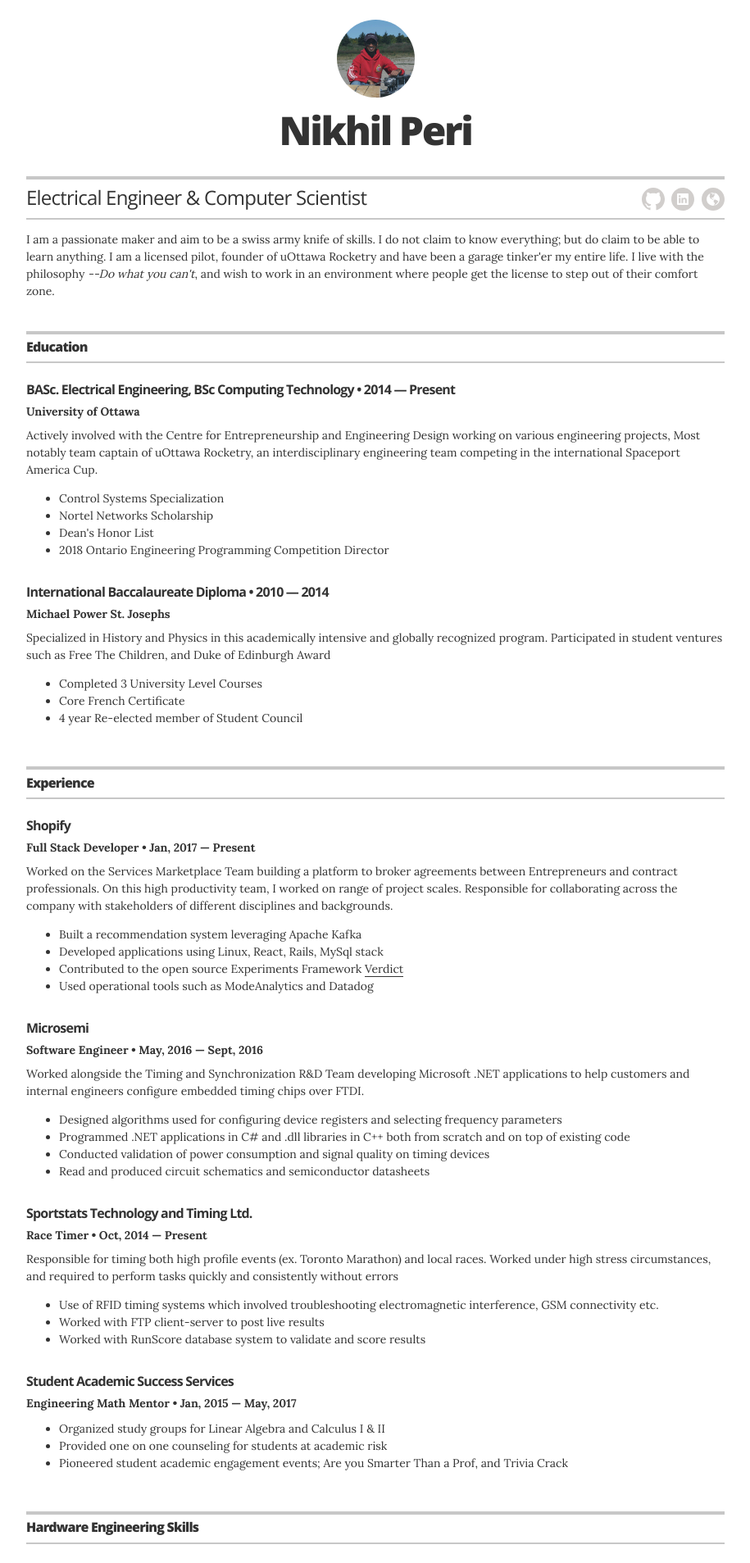
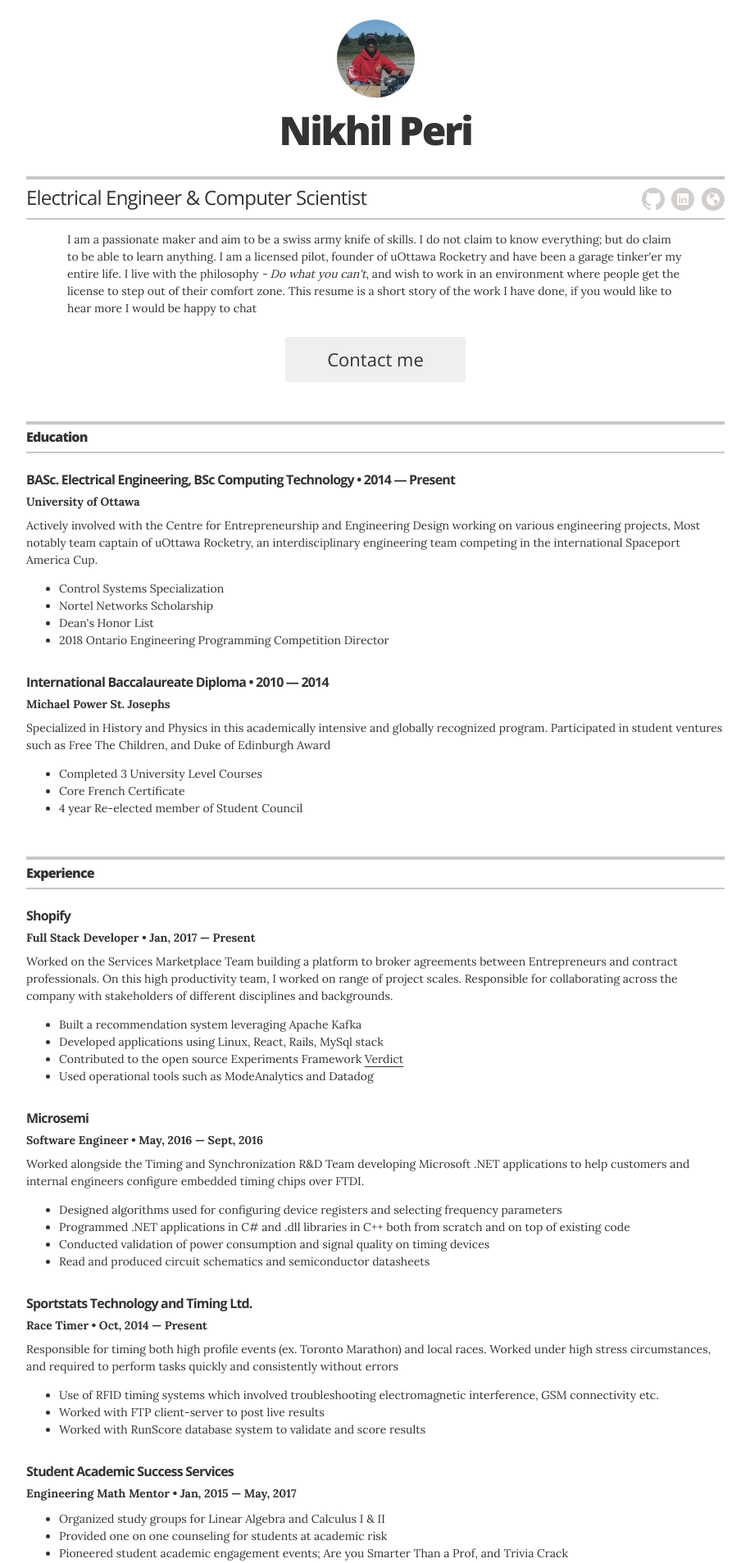
Before and after one commit to jglovier/resume-template, a Jekyll site: the page built from index.html, in a window 1280 px wide. Shown: the top 1907 px of the page at 82% size, without its empty margins (182-1097 px from the left). Built offline with Jekyll 4.4.1, drawn with Linux system fonts in a browser that asks for light colours.

Commit message:
new intro

```diff
--- a/_config.yml
+++ b/_config.yml
@@ -18,14 +18,15 @@ resume_header_intro: >
   I am a passionate maker and aim to be a swiss army knife of skills.
   I do not claim to know everything; but do claim to be able to learn anything.
   I am a licensed pilot, founder of uOttawa Rocketry and have been a garage tinker'er my entire life.
-  I live with the philosophy <i>--Do what you can't</i>, and wish to work in an environment where
-  people get the license to step out of their comfort zone.
+  I live with the philosophy <i>- Do what you can't</i>, and wish to work in an environment where
+  people get the license to step out of their comfort zone. This resume is a short story of the work
+  I have done, if you would like to hear more I would be happy to chat
 
 # use 'yes' to display the email contact button,
 # 'no' to display an 'I'm not looking for work' message,
 # or remove the resume_looking_for_work option entirely
 # to leave blank
-# resume_looking_for_work:        'yes'
+resume_looking_for_work:        'yes'
 
 # Decide which sections to use
 # comment out to hide
--- a/_layouts/resume.html
+++ b/_layouts/resume.html
@@ -13,7 +13,7 @@
 
         <!-- You can turn off the avatar in _config.yml by setting to false -->
         {% if site.resume_avatar %}
-        <img src="images/avatar.jpg" alt="my photo" class="avatar no-print" itemprop="image">
+        <img src="images/avatar.jpg" alt="my photo" class="avatar" itemprop="image">
         {% endif %}
         {{ page.pdf_url }}
         <!-- Your name is defined in the _config.yml file -->
--- a/_sass/_resume.scss
+++ b/_sass/_resume.scss
@@ -69,6 +69,7 @@
   }
 
   .executive-summary {
+    padding: 0 50px 0 50px;
     @include media_larger_than_mobile { font-size: 0.875rem; }
   }
 }
```
